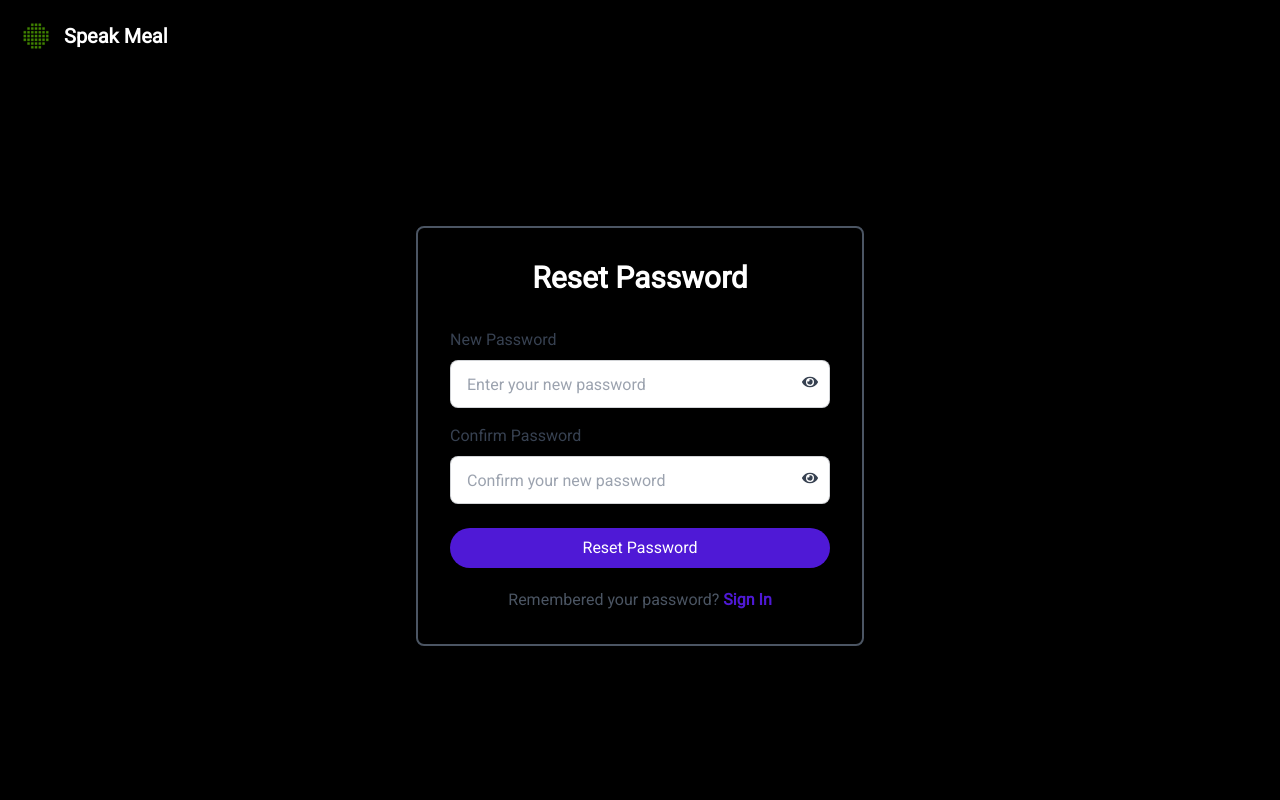
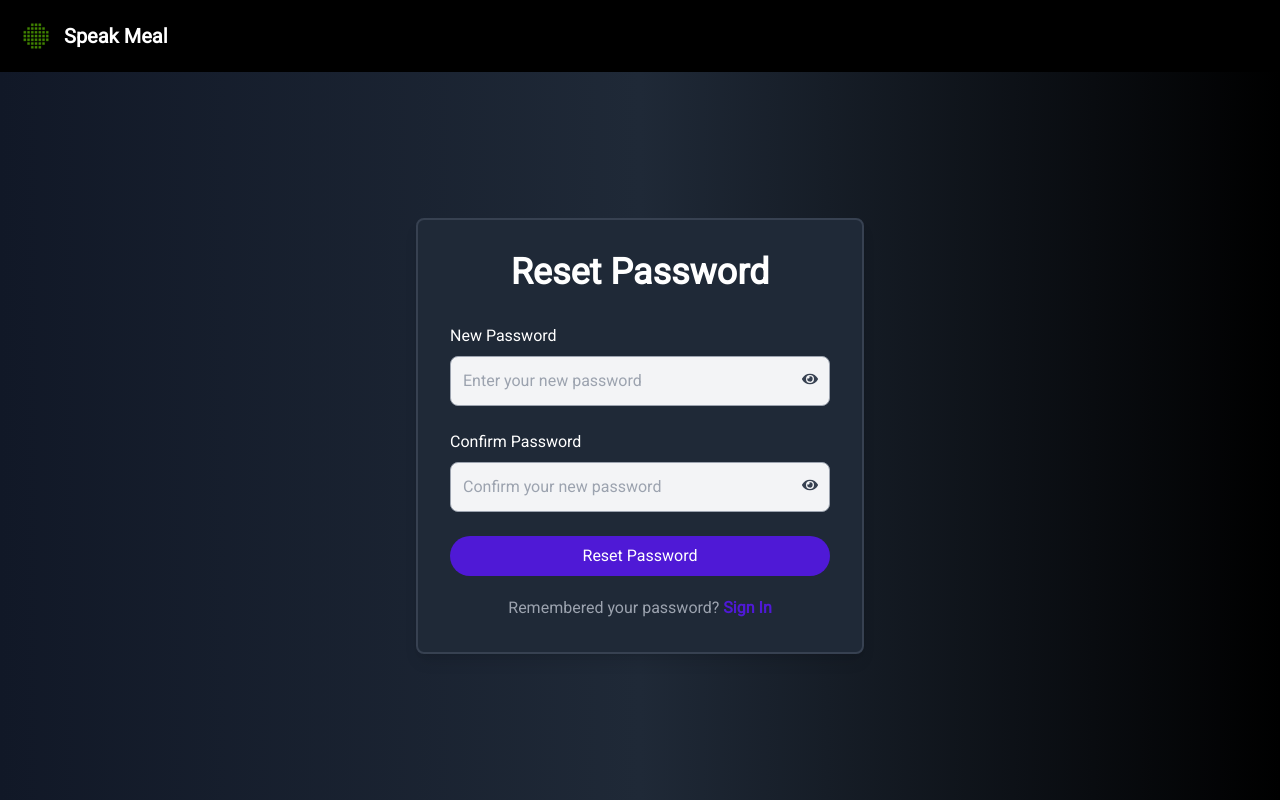
Before and after one commit to speakmeal/speakmeal-webapp, a Next.js app: page /PasswordReset in a window 1280 px wide. Built offline with nearby package versions, Linux system fonts and the light colour scheme; no server answers.

Commit message:
Update email verification and password reset

```diff
--- a/src/app/PasswordReset/page.tsx
+++ b/src/app/PasswordReset/page.tsx
@@ -5,7 +5,7 @@ import { useAlert } from "../Components/Alert/useAlert";
 import { createClient } from "../Utils/supabase/client";
 import Alert from "../Components/Alert/Alert";
 import LoadingIndicator from "../Components/LoadingIndicator";
-import { useRouter } from "next/navigation";
+import { useRouter, useSearchParams } from "next/navigation";
 import { FaEye, FaEyeSlash } from "react-icons/fa";
 
 const PasswordReset: React.FC = () => {
@@ -19,10 +19,23 @@ const PasswordReset: React.FC = () => {
   const supabase = createClient();
   const router = useRouter();
 
+  const searchParams = useSearchParams();
+  const accessToken = searchParams.get("access_token");
+
   /**
-   * Allow users to reset their password
+   * Allow users to reset their password using access_token from query params
    */
   const resetPassword = async () => {
+    if (!accessToken) {
+      triggerAlert("Access token is missing. Please check your reset link.", "error");
+      return;
+    }
+
+    if (newPassword.length < 8) {
+      triggerAlert("Password must be at least 8 characters long", "error");
+      return;
+    }
+
     if (newPassword !== confirmPassword) {
       triggerAlert("Passwords do not match", "error");
       return;
@@ -30,15 +43,12 @@ const PasswordReset: React.FC = () => {
 
     setIsLoading(true);
 
-    // Under the hood supabase uses the code query parameter in the url to identify the user and then resets its password
-    const { error } = await supabase
-        .auth
-        .updateUser({
-            password: newPassword
+    // Supabase resets password using the token in the query params
+    const { error } = await supabase.auth.updateUser({
+      password: newPassword,
     });
 
-    if (error){
-        // error re-setting password -> user may not be logged in
+    if (error) {
       triggerAlert(error.message, "error");
       setIsLoading(false);
     } else {
@@ -50,10 +60,10 @@ const PasswordReset: React.FC = () => {
   };
 
   return (
-    <div className="min-h-screen bg-black flex flex-col shadow-md">
+    <div className="min-h-screen bg-gradient-to-r from-gray-900 via-gray-800 to-black flex flex-col shadow-md">
       {/* Navbar */}
-      <nav>
-        <div className="container mx-auto p-4 flex justify-between items-center">
+      <nav className="bg-black py-4">
+        <div className="container mx-auto px-4 flex justify-between items-center">
           <a className="flex items-center hover:text-purple-500" href="/">
             <Image
               src="/assets/logo.png"
@@ -61,28 +71,26 @@ const PasswordReset: React.FC = () => {
               width={40}
               height={40}
             />
-            <span className="text-xl font-bold ml-2 text-white">
-              Speak Meal
-            </span>
+            <span className="text-xl font-bold ml-2 text-white">Speak Meal</span>
           </a>
         </div>
       </nav>
 
       {/* Main Content */}
       <div className="flex-grow flex items-center justify-center">
-        <div className="rounded-lg shadow-lg p-8 w-full max-w-md border-2 border-gray-600">
-          <h2 className="text-3xl font-bold text-center text-white mb-8">
+        <div className="rounded-lg shadow-lg p-8 w-full max-w-md border-2 border-gray-700 bg-gray-800">
+          <h2 className="text-4xl font-bold text-center text-white mb-8">
             Reset Password
           </h2>
           <form onSubmit={(e) => e.preventDefault()}>
-            <div className="mb-4 relative">
-              <label className="block text-gray-700 mb-2" htmlFor="newPassword">
+            <div className="mb-6 relative">
+              <label className="block text-white mb-2" htmlFor="newPassword">
                 New Password
               </label>
               <input
                 type={showPassword ? "text" : "password"}
                 id="newPassword"
-                className="input input-bordered w-full"
+                className="w-full p-3 text-gray-900 rounded-lg bg-gray-100 border border-gray-400 focus:outline-none focus:ring-2 focus:ring-purple-600"
                 placeholder="Enter your new password"
                 value={newPassword}
                 onChange={(e) => setNewPassword(e.target.value)}
@@ -92,25 +100,21 @@ const PasswordReset: React.FC = () => {
                 className="absolute inset-y-0 right-0 px-3 mt-7 flex items-center text-gray-700"
                 onClick={() => setShowPassword(!showPassword)}
               >
-                {showPassword ?  <FaEyeSlash /> : <FaEye /> }
+                {showPassword ? <FaEyeSlash /> : <FaEye />}
               </button>
             </div>
             <div className="mb-6 relative">
-              <label
-                className="block text-gray-700 mb-2"
-                htmlFor="confirmPassword"
-              >
+              <label className="block text-white mb-2" htmlFor="confirmPassword">
                 Confirm Password
               </label>
               <input
                 type={showConfirmPassword ? "text" : "password"}
                 id="confirmPassword"
-                className="input input-bordered w-full"
+                className="w-full p-3 text-gray-900 rounded-lg bg-gray-100 border border-gray-400 focus:outline-none focus:ring-2 focus:ring-purple-600"
                 placeholder="Confirm your new password"
                 value={confirmPassword}
                 onChange={(e) => setConfirmPassword(e.target.value)}
               />
-
               <button
                 type="button"
                 className="absolute inset-y-0 right-0 px-3 mt-7 flex items-center text-gray-700"
@@ -121,15 +125,13 @@ const PasswordReset: React.FC = () => {
             </div>
 
             {isLoading ? (
-              <div
-              className="flex items-center justify-center bg-black text-[#4F19D6] h-16"
-            >
+              <div className="flex items-center justify-center bg-transparent text-[#4F19D6] h-16">
                 <span className="loading loading-ring text-center w-32"></span>
               </div>
             ) : (
               <button
                 type="submit"
-                className="w-full bg-[#4F19D6] text-white py-2 px-4 rounded-full hover:bg-purple-700 transition"
+                className="w-full bg-[#4F19D6] text-white py-2 px-4 rounded-full hover:bg-purple-700 transition duration-300 ease-in-out"
                 onClick={resetPassword}
               >
                 Reset Password
@@ -137,13 +139,12 @@ const PasswordReset: React.FC = () => {
             )}
           </form>
 
-          <p className="text-center text-gray-600 mt-5">
-            Remembered your password?
+          <p className="text-center text-gray-400 mt-5">
+            Remembered your password?{" "}
             <a
               className="text-[#4F19D6] hover:text-purple-700 font-semibold"
               href="/SignIn"
             >
-              {" "}
               Sign In
             </a>
           </p>
--- a/src/app/api/auth/route.tsx
+++ b/src/app/api/auth/route.tsx
@@ -6,6 +6,7 @@ export const dynamic = 'force-dynamic';
 
 /**
  * Given request with email confirmation code, authenticate the user and redirect them to the dashboard
+ * NOTE: email verification is currently not in use
  */
 export async function GET(req: NextRequest) {
   // Instantiates a new instance of supabase, route handler variation
```
Lines whose indentation alone changed are shown as unchanged.
